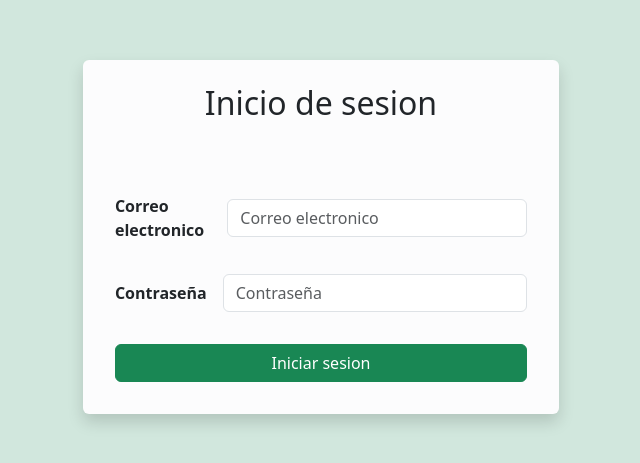
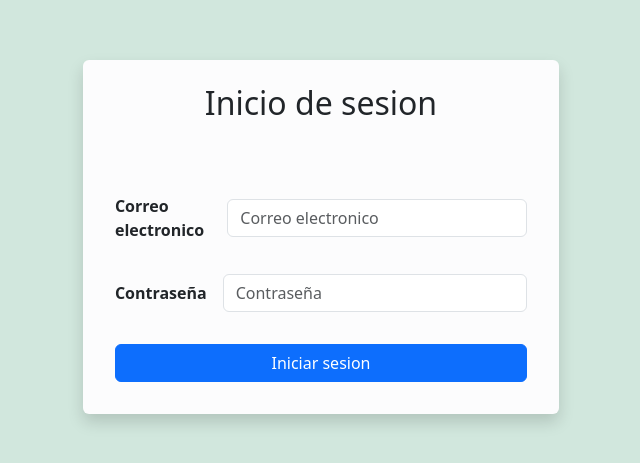
Before and after one commit to BruteForceSolutionsSRL/reservation-system-front, a React (Vite) app: page /login in a window 1280 px wide. Shown: the part 139-602 px from the top of the page, without its empty margins (319-959 px from the left). Built offline with nearby package versions, Linux system fonts and the light colour scheme.

Commit message:
style: changed btn color

```diff
--- a/src/Components/LoginPage/LoginPage.jsx
+++ b/src/Components/LoginPage/LoginPage.jsx
@@ -86,7 +86,7 @@ const LoginPage = () => {
           <div className="d-flex justify-content-center p-3">
             <button
               onClick={loginRequest}
-              className="btn btn-success flex-fill"
+              className="btn btn-primary flex-fill"
             >
               Iniciar sesion
             </button>
```
